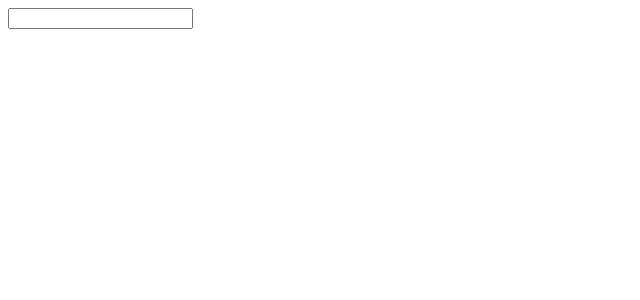
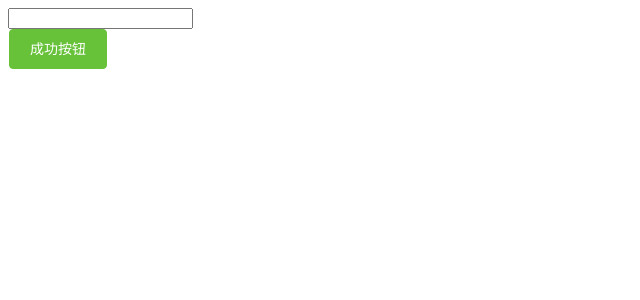
Before and after one commit to belle-fe/belle-component-template, a Vue app in the folder template/: page / in a window 1280 px wide. Shown: the top 300 px of the page, without its empty margins (0-640 px from the left). Built offline with nearby package versions, Linux system fonts and the light colour scheme.

Commit message:
修改模版组件

```diff
--- a/template/packages/index.js
+++ b/template/packages/index.js
@@ -1,14 +1,14 @@
 
 // 导入组件，组件必须声明 name
-import BelLeComponent from './src'
+import BelleComponent from './src'
 
 // 为组件提供 install 安装方法，供按需引入
-BelLeComponent.install = function (Vue) {
-  Vue.component(BelLeComponent.name, BelLeComponent)
+BelleComponent.install = function (Vue) {
+  Vue.component(BelleComponent.name, BelleComponent)
 }
 
 if (typeof window !== 'undefined' && window.Vue) {
  install(window.Vue);
 }
 // 默认导出组件
-export default BelLeComponent
+export default BelleComponent
--- a/template/packages/src/index.vue
+++ b/template/packages/src/index.vue
@@ -1,11 +1,12 @@
 <template>
-	<div class="belle-container-input">
-		<input type="text" name="" >
-	</div>
+  <div class="belle-container-input">
+    <input type="text" name="" >
+     <el-button type="success">成功按钮</el-button>
+  </div>
 </template>
 <script type="text/javascript">
 export default {
-  name: 'BelleInput'
+  name: 'Belle'
 }
 </script>
 <style  lang="less" scoped>
--- a/template/src/main.js
+++ b/template/src/main.js
@@ -2,9 +2,11 @@ import Vue from 'vue'
 import App from './App.vue'
 import router from './router'
 import store from './store'
+import ElementUI from 'element-ui'
+import 'element-ui/lib/theme-chalk/index.css'
 import BelleUi from './../packages/index'
 Vue.use(BelleUi)
-
+Vue.use(ElementUI)
 Vue.config.productionTip = false
 new Vue({
   router,
--- a/template/src/views/index.vue
+++ b/template/src/views/index.vue
@@ -1,6 +1,6 @@
 <template>
   <div class="home">
-    <BelleInput msg="Welcome to Your Vue.js App"/>
+    <Belle msg="Welcome to Your Vue.js App"/>
   </div>
 </template>
 
```
Also changed, not shown: template/package.json (+5 -4 lines), 2 other files (tests, documents, lock files or other folders).
